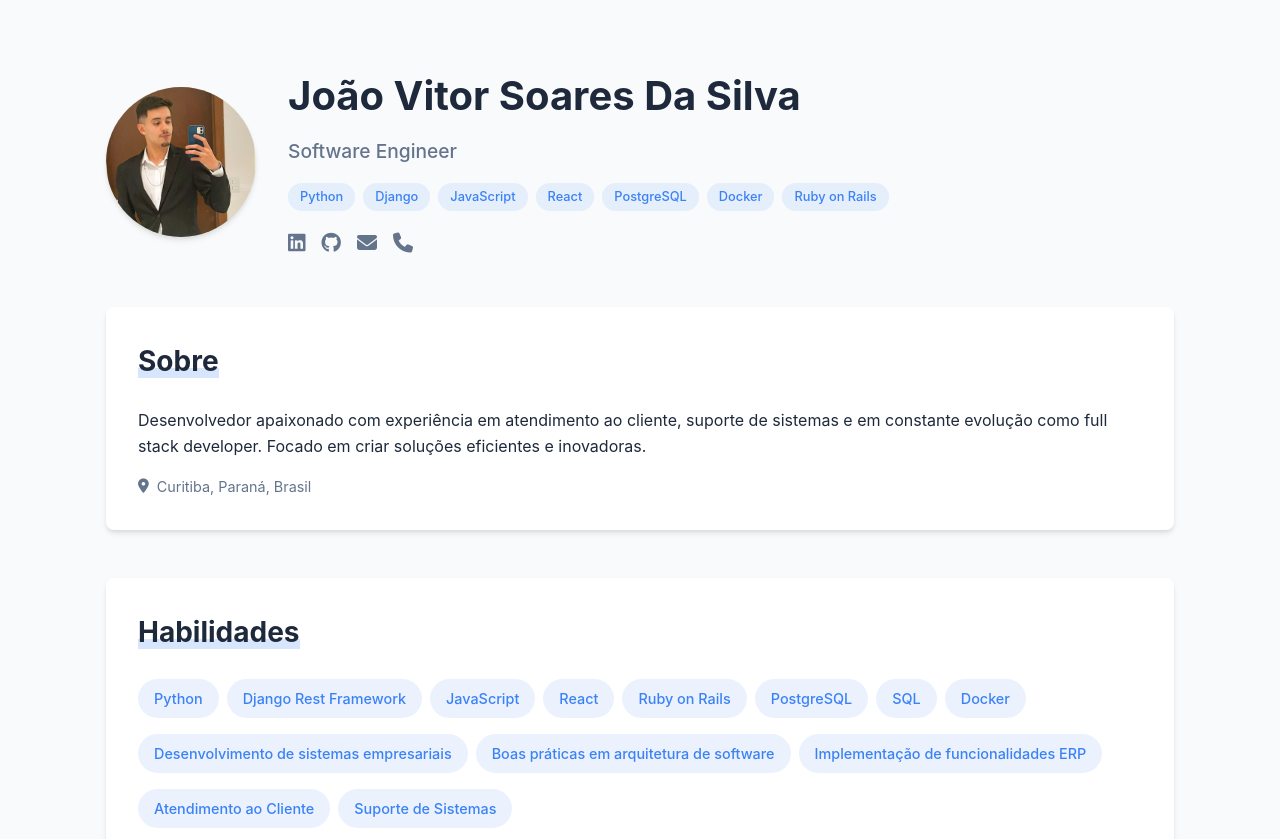
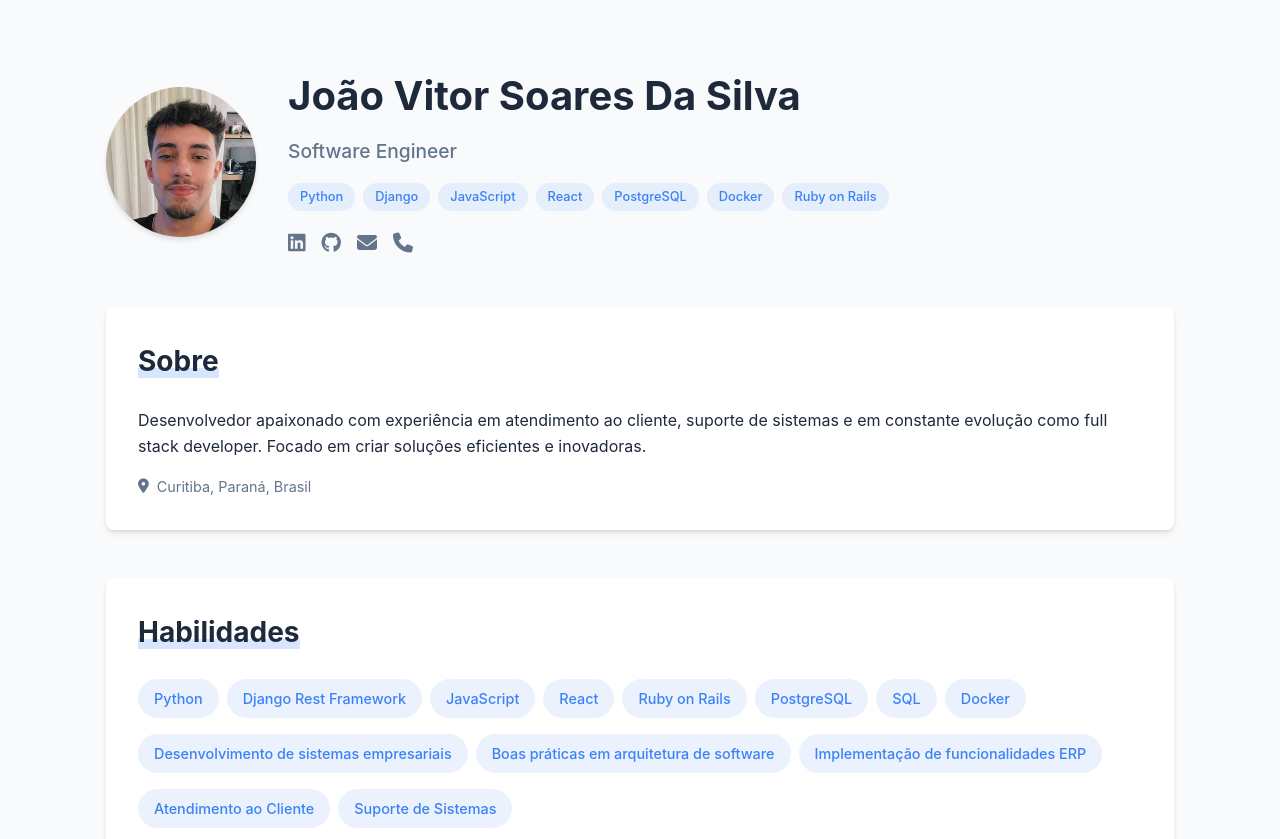
Before and after one commit to hijao08/profile, a plain HTML site: page index.html in a window 1280 px wide. Shown: the top 839 px of the page. Drawn offline with Linux system fonts and the light colour scheme.

Commit message:
Adiciona nova imagem e atualiza referência no CSS

```diff
--- a/styles.css
+++ b/styles.css
@@ -62,7 +62,7 @@ header {
     height: 150px;
     border-radius: 50%;
     background-color: var(--border-color);
-    background-image: url('1664565794217.jpeg');
+    background-image: url('./image.png');
     background-size: cover;
     background-position: center;
     box-shadow: var(--shadow);
```
Also changed, not shown: image.png (added).
